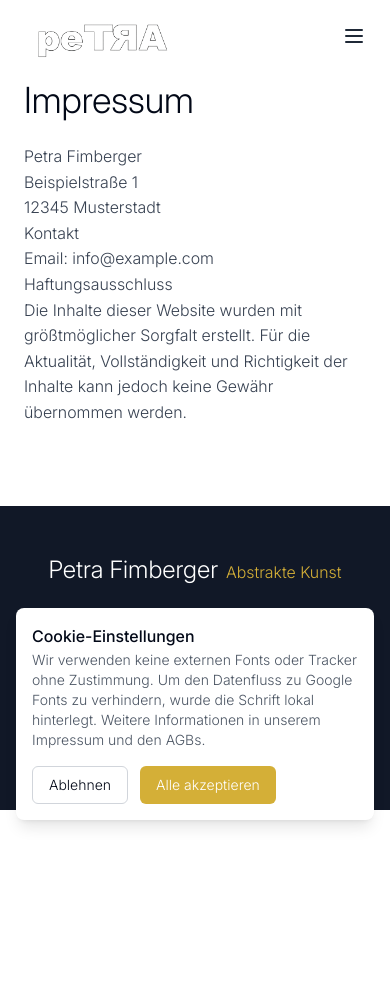
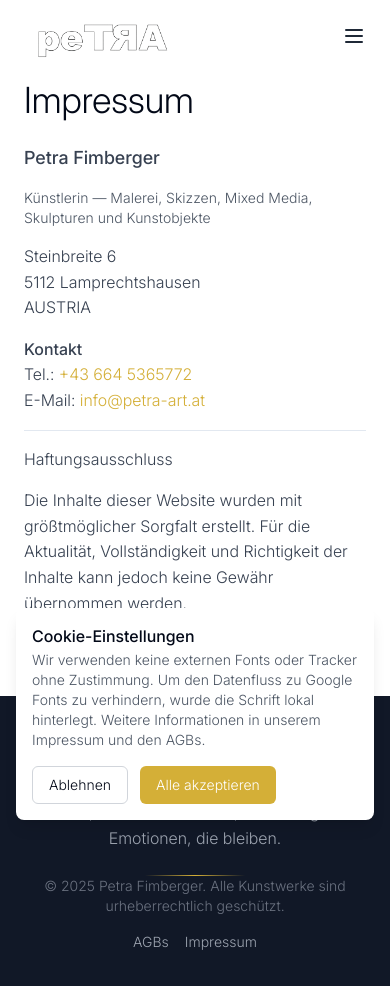
Before and after one commit to berniauer/PetraArt, a React (Vite) app: page /impressum in a window 390 px wide. Shown: the top 986 px of the page. Before the commit the page ends 844 px from the top, so only its background shows below. Built offline with nearby package versions, Linux system fonts and the light colour scheme.

Commit message:
feat: improve layout and responsiveness in GallerySection and Lightbox; update ImpressumPage with contact details

```diff
--- a/src/App.jsx
+++ b/src/App.jsx
@@ -43,11 +43,11 @@ function App() {
         <link rel="icon" type="image/png" href="favicon.png" />
   </Helmet>
 
-  <div className="min-h-screen bg-white font-stolzl">
+  <div className="min-h-screen bg-white font-stolzl flex flex-col">
         <ScrollToTop />
         <Header />
 
-        <main>
+    <main className="flex-grow">
           <Routes>
             {/* Home-Route mit allen Sections */}
             <Route
--- a/src/components/common/Lightbox.jsx
+++ b/src/components/common/Lightbox.jsx
@@ -145,12 +145,12 @@ const Lightbox = ({ artwork, onClose, onInquiry, allArtworks, onPrevArtwork, onN
             animate={{ scale: 1, opacity: 1 }}
             exit={{ scale: 0.9, opacity: 0 }}
             transition={{ duration: 0.3 }}
-            className="bg-white w-full rounded-2xl flex flex-col lg:flex-row overflow-hidden"
+            className="bg-white w-full rounded-2xl flex flex-row overflow-hidden"
             style={{ width: '70vw', height: '70vh', maxWidth: '1100px' }}
             onClick={(e) => e.stopPropagation()}
           >
             <div
-              className="relative lg:w-2/3 w-full h-full bg-gray-100 flex items-center justify-center"
+              className="relative w-3/5 h-full bg-gray-100 flex items-center justify-center"
               onTouchStart={handleImageTouchStart}
               onTouchEnd={handleImageTouchEnd}
             >
@@ -203,7 +203,7 @@ const Lightbox = ({ artwork, onClose, onInquiry, allArtworks, onPrevArtwork, onN
             </div>
 
             <div
-              className="lg:w-1/3 w-full h-full flex flex-col p-8 overflow-y-auto"
+              className="w-2/5 h-full flex flex-col p-8 overflow-y-auto"
               onTouchStart={handleTextTouchStart}
               onTouchEnd={handleTextTouchEnd}
             >
@@ -212,7 +212,7 @@ const Lightbox = ({ artwork, onClose, onInquiry, allArtworks, onPrevArtwork, onN
                 <div className="space-y-4 text-gray-600 mb-6">
                     <div>
                         <p className="font-medium text-gray-800">Details</p>
-                        <p>{artwork.details.dimensions} • {artwork.details.technique} • {artwork.details.year}</p>
+                        <p>{artwork.details.dimensions} • {artwork.details.technique}</p>
                     </div>
                     <div>
                         <p className="font-medium text-gray-800">Beschreibung</p>
@@ -223,7 +223,7 @@ const Lightbox = ({ artwork, onClose, onInquiry, allArtworks, onPrevArtwork, onN
 
               <div className="flex-shrink-0">
                 <Button
-                  className="w-full bg-gold hover:bg-gold text-white py-4 text-lg rounded-lg shadow-lg hover:shadow-xl transition-all duration-300"
+                  className="w-full bg-gold hover:bg-gold text-white py-3 md:py-4 text-base md:text-lg leading-tight rounded-lg shadow-lg hover:shadow-xl transition-all duration-300"
                   onClick={onInquiry}
                 >
                   Kunstwerk anfragen
--- a/src/components/sections/GallerySection.jsx
+++ b/src/components/sections/GallerySection.jsx
@@ -1,4 +1,4 @@
-import React, { useState } from 'react';
+import React, { useState, useEffect } from 'react';
 import { motion } from 'framer-motion';
 import { ChevronLeft, ChevronRight } from 'lucide-react';
 import { Button } from '@/components/ui/button';
@@ -8,26 +8,57 @@ import artworks from '@/lib/artworks';
 const GallerySection = () => {
   const [selectedArtwork, setSelectedArtwork] = useState(null);
   const [startIndex, setStartIndex] = useState(0);
+  const [itemsPerPage, setItemsPerPage] = useState(3);
+
+  // responsive items per page: desktop 3, tablet 2, mobile 1
+  useEffect(() => {
+    const calc = () => {
+      const w = window.innerWidth;
+      if (w >= 1024) return 3; // lg and above
+      if (w >= 768) return 2; // md
+      return 1; // sm
+    };
+
+    const apply = () => {
+      const newCount = calc();
+      setItemsPerPage((prev) => {
+        if (prev === newCount) return prev;
+        // adjust startIndex so it's aligned to the new page size
+        setStartIndex((si) => {
+          const page = Math.floor(si / newCount);
+          const newStart = page * newCount;
+          // ensure bounds
+          return Math.min(newStart, Math.max(0, artworks.length - newCount));
+        });
+        return newCount;
+      });
+    };
+
+    apply();
+    window.addEventListener('resize', apply);
+    return () => window.removeEventListener('resize', apply);
+  // eslint-disable-next-line react-hooks/exhaustive-deps
+  }, []);
 
   const nextPage = () => {
-    const newStartIndex = startIndex + 3;
+    const newStartIndex = startIndex + itemsPerPage;
     if (newStartIndex < artworks.length) {
       setStartIndex(newStartIndex);
     }
   };
 
   const prevPage = () => {
-    const newStartIndex = startIndex - 3;
+    const newStartIndex = startIndex - itemsPerPage;
     if (newStartIndex >= 0) {
       setStartIndex(newStartIndex);
     }
   };
 
   const getCurrentArtworks = () => {
-    return artworks.slice(startIndex, startIndex + 3);
+    return artworks.slice(startIndex, startIndex + itemsPerPage);
   };
 
-  const canGoNext = startIndex + 3 < artworks.length;
+  const canGoNext = startIndex + itemsPerPage < artworks.length;
   const canGoPrev = startIndex > 0;
 
   // Artwork Navigation in Lightbox
@@ -79,7 +110,7 @@ const GallerySection = () => {
           </motion.div>
 
           <div className="relative">
-            <div className="grid md:grid-cols-2 lg:grid-cols-3 gap-10">
+              <div className="grid md:grid-cols-2 lg:grid-cols-3 gap-10">
               {getCurrentArtworks().map((artwork, index) => (
                 <motion.div
                   key={artwork.id}
@@ -137,14 +168,14 @@ const GallerySection = () => {
             )}
 
             {/* Dot Indicators */}
-            {artworks.length > 3 && (
+            {artworks.length > itemsPerPage && (
               <div className="flex justify-center mt-8 space-x-2">
-                {Array.from({ length: Math.ceil(artworks.length / 3) }, (_, index) => (
+                {Array.from({ length: Math.ceil(artworks.length / itemsPerPage) }, (_, index) => (
                   <button
                     key={index}
-                    onClick={() => setStartIndex(index * 3)}
+                    onClick={() => setStartIndex(index * itemsPerPage)}
                     className={`w-3 h-3 rounded-full transition-colors ${
-                      Math.floor(startIndex / 3) === index ? 'bg-gold' : 'bg-gray-300 hover:bg-gray-400'
+                      Math.floor(startIndex / itemsPerPage) === index ? 'bg-gold' : 'bg-gray-300 hover:bg-gray-400'
                     }`}
                   />
                 ))}
--- a/src/pages/impressum.jsx
+++ b/src/pages/impressum.jsx
@@ -10,18 +10,26 @@ const ImpressumPage = () => {
 			<h1 className="text-4xl font-light mb-6">Impressum</h1>
 
 			<div className="prose max-w-none text-gray-700">
-				<p>Petra Fimberger</p>
-				<p>Beispielstraße 1</p>
-				<p>12345 Musterstadt</p>
-
-				<h2>Kontakt</h2>
-				<p>Email: <a href="mailto:info@example.com">info@example.com</a></p>
-
-				<h2>Haftungsausschluss</h2>
-				<p>
-					Die Inhalte dieser Website wurden mit größtmöglicher Sorgfalt erstellt. Für die Aktualität,
-					Vollständigkeit und Richtigkeit der Inhalte kann jedoch keine Gewähr übernommen werden.
-				</p>
+				<div className="space-y-4">
+					<p className="text-lg font-medium">Petra Fimberger</p>
+					<p className="text-sm text-gray-600">Künstlerin — Malerei, Skizzen, Mixed Media, Skulpturen und Kunstobjekte</p>
+					<address className="not-italic">
+						<p>Steinbreite 6</p>
+						<p>5112 Lamprechtshausen</p>
+						<p>AUSTRIA</p>
+					</address>
+					<div>
+						<p className="font-medium">Kontakt</p>
+						<p>Tel.: <a href="tel:+436645365772" className="text-gold hover:underline">+43 664 5365772</a></p>
+						<p>E-Mail: <a href="mailto:info@petra-art.at" className="text-gold hover:underline">info@petra-art.at</a></p>
+					</div>
+					<hr />
+					<h2>Haftungsausschluss</h2>
+					<p>
+						Die Inhalte dieser Website wurden mit größtmöglicher Sorgfalt erstellt. Für die Aktualität,
+						Vollständigkeit und Richtigkeit der Inhalte kann jedoch keine Gewähr übernommen werden.
+					</p>
+				</div>
 			</div>
 		</section>
 	);
```
Also changed, not shown: src/lib/artworks.js.
